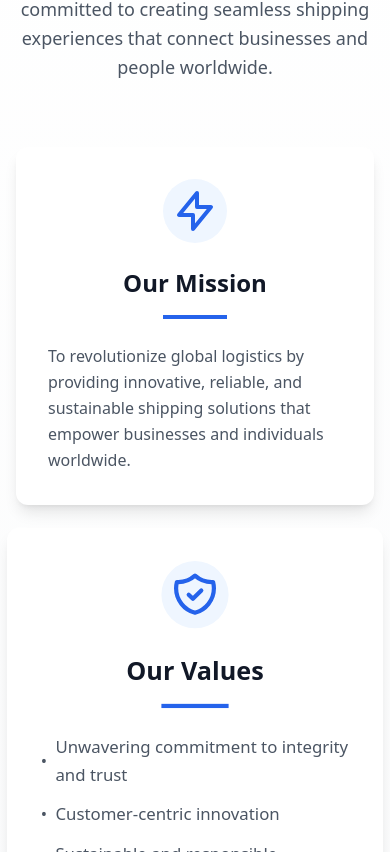
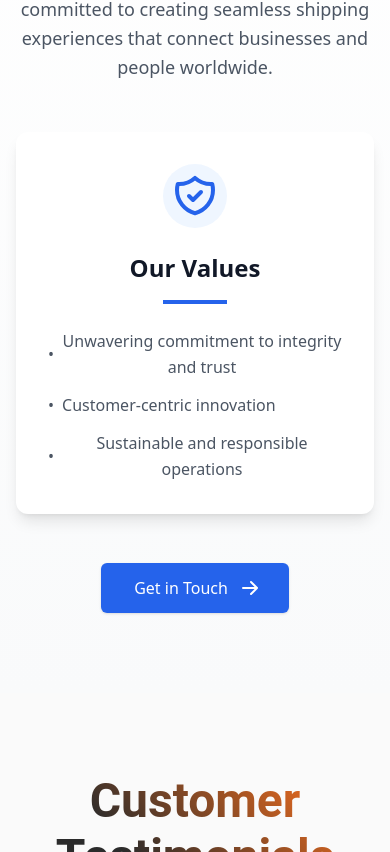
Before and after one commit to CarryEthiopia/TemporaryFrontend, a React (Vite) app: page / in a window 390 px wide. Shown: the part 5072-5924 px from the top of the page. Built offline with nearby package versions, Linux system fonts and the light colour scheme.

Commit message:
Add:Question layouts and Updae:About section

```diff
--- a/src/components/About/About.jsx
+++ b/src/components/About/About.jsx
@@ -15,13 +15,17 @@ const About = () => {
           <div className="w-24 h-1 bg-blue-600 mx-auto my-6"></div>
           <p className="mt-8 max-w-3xl mx-auto text-lg text-gray-600 leading-relaxed">
             Transforming global logistics through innovation and reliability.
-            We're committed to creating seamless shipping experiences that connect
-            businesses and people worldwide.
+            We're committed to creating seamless shipping experiences that
+            connect businesses and people worldwide.
           </p>
         </div>
 
         {/* Our Component */}
-        <Our />
+        <div className="mb-60 mt-60">
+          {" "}
+          {/* Add margin for spacing */}
+          <Our />
+        </div>
 
         {/* CTA Section */}
         <div className="mt-20 text-center">
--- a/src/components/About/Our.jsx
+++ b/src/components/About/Our.jsx
@@ -1,6 +1,6 @@
-
 // src/components/Our.jsx
 import React, { useState, useEffect } from "react";
+import { motion, AnimatePresence } from "framer-motion";
 
 const Our = () => {
   const [currentSection, setCurrentSection] = useState(0);
@@ -9,32 +9,52 @@ const Our = () => {
     {
       title: "Our Mission",
       icon: (
-        <svg className="w-12 h-12 text-blue-600" fill="none" stroke="currentColor" viewBox="0 0 24 24">
-          <path strokeLinecap="round" strokeLinejoin="round" strokeWidth="2" d="M13 10V3L4 14h7v7l9-11h-7z" />
+        <svg
+          className="w-12 h-12 text-blue-600"
+          fill="none"
+          stroke="currentColor"
+          viewBox="0 0 24 24"
+        >
+          <path
+            strokeLinecap="round"
+            strokeLinejoin="round"
+            strokeWidth="2"
+            d="M13 10V3L4 14h7v7l9-11h-7z"
+          />
         </svg>
       ),
-      content: "To revolutionize global logistics by providing innovative, reliable, and sustainable shipping solutions that empower businesses and individuals worldwide.",
+      content:
+        "To revolutionize global logistics by providing innovative, reliable, and sustainable shipping solutions that empower businesses and individuals worldwide.",
     },
     {
       title: "Our Values",
       icon: (
-        <svg className="w-12 h-12 text-blue-600" fill="none" stroke="currentColor" viewBox="0 0 24 24">
-          <path strokeLinecap="round" strokeLinejoin="round" strokeWidth="2" d="M9 12l2 2 4-4m5.618-4.016A11.955 11.955 0 0112 2.944a11.955 11.955 0 01-8.618 3.04A12.02 12.02 0 003 9c0 5.591 3.824 10.29 9 11.622 5.176-1.332 9-6.03 9-11.622 0-1.042-.133-2.052-.382-3.016z" />
+        <svg
+          className="w-12 h-12 text-blue-600"
+          fill="none"
+          stroke="currentColor"
+          viewBox="0 0 24 24"
+        >
+          <path
+            strokeLinecap="round"
+            strokeLinejoin="round"
+            strokeWidth="2"
+            d="M9 12l2 2 4-4m5.618-4.016A11.955 11.955 0 0112 2.944a11.955 11.955 0 01-8.618 3.04A12.02 12.02 0 003 9c0 5.591 3.824 10.29 9 11.622 5.176-1.332 9-6.03 9-11.622 0-1.042-.133-2.052-.382-3.016z"
+          />
         </svg>
       ),
       content: (
         <ul className="space-y-3">
           <li className="flex items-center">
-            <span className="mr-2">•</span>
-            Unwavering commitment to integrity and trust
+            <span className="mr-2">•</span> Unwavering commitment to integrity
+            and trust
           </li>
           <li className="flex items-center">
-            <span className="mr-2">•</span>
-            Customer-centric innovation
+            <span className="mr-2">•</span> Customer-centric innovation
           </li>
           <li className="flex items-center">
-            <span className="mr-2">•</span>
-            Sustainable and responsible operations
+            <span className="mr-2">•</span> Sustainable and responsible
+            operations
           </li>
         </ul>
       ),
@@ -42,12 +62,28 @@ const Our = () => {
     {
       title: "Our Vision",
       icon: (
-        <svg className="w-12 h-12 text-blue-600" fill="none" stroke="currentColor" viewBox="0 0 24 24">
-          <path strokeLinecap="round" strokeLinejoin="round" strokeWidth="2" d="M15 12a3 3 0 11-6 0 3 3 0 016 0z" />
-          <path strokeLinecap="round" strokeLinejoin="round" strokeWidth="2" d="M2.458 12C3.732 7.943 7.523 5 12 5c4.478 0 8.268 2.943 9.542 7-1.274 4.057-5.064 7-9.542 7-4.477 0-8.268-2.943-9.542-7z" />
+        <svg
+          className="w-12 h-12 text-blue-600"
+          fill="none"
+          stroke="currentColor"
+          viewBox="0 0 24 24"
+        >
+          <path
+            strokeLinecap="round"
+            strokeLinejoin="round"
+            strokeWidth="2"
+            d="M15 12a3 3 0 11-6 0 3 3 0 016 0z"
+          />
+          <path
+            strokeLinecap="round"
+            strokeLinejoin="round"
+            strokeWidth="2"
+            d="M2.458 12C3.732 7.943 7.523 5 12 5c4.478 0 8.268 2.943 9.542 7-1.274 4.057-5.064 7-9.542 7-4.477 0-8.268-2.943-9.542-7z"
+          />
         </svg>
       ),
-      content: "To be the global benchmark for logistics excellence, connecting communities and driving economic growth through innovative shipping solutions.",
+      content:
+        "To be the global benchmark for logistics excellence, connecting communities and driving economic growth through innovative shipping solutions.",
     },
   ];
 
@@ -58,31 +94,54 @@ const Our = () => {
     return () => clearInterval(interval);
   }, []);
 
+  const variants = [
+    {
+      initial: { x: -300, opacity: 0 },
+      animate: { x: 0, opacity: 1 },
+      exit: { x: 300, opacity: 0 },
+    }, // From left
+    {
+      initial: { y: -300, opacity: 0 },
+      animate: { y: 0, opacity: 1 },
+      exit: { y: 300, opacity: 0 },
+    }, // From top
+    {
+      initial: { x: 300, opacity: 0 },
+      animate: { x: 0, opacity: 1 },
+      exit: { x: -300, opacity: 0 },
+    }, // From right
+  ];
+
   return (
-    <div className="grid grid-cols-1 md:grid-cols-3 gap-8">
-      {sections.map((section, index) => (
-        <div
+    <div className="relative w-full h-full flex items-center justify-center">
+      <AnimatePresence mode="wait">
+        {sections.map(
+          (section, index) =>
+            index === currentSection && (
+              <motion.div
                 key={index}
-          className={`transform transition-all duration-700 ease-in-out
-            ${index === currentSection ? 'scale-105' : 'scale-100'}
-          `}
+                initial={variants[index].initial}
+                animate={variants[index].animate}
+                exit={variants[index].exit}
+                transition={{ duration: 0.8 }}
+                className="absolute w-full max-w-md p-8 bg-white rounded-xl shadow-lg"
               >
-          <div className="h-full bg-white rounded-xl shadow-lg overflow-hidden hover:shadow-2xl transition-shadow duration-300">
-            <div className="p-8">
-              <div className="flex items-center justify-center h-16 w-16 rounded-full bg-blue-50 mx-auto mb-6">
+                <div className="flex flex-col items-center">
+                  <div className="h-16 w-16 rounded-full bg-blue-50 flex items-center justify-center mb-6">
                     {section.icon}
                   </div>
-              <h3 className="text-2xl font-bold text-center text-gray-900 mb-4">
+                  <h3 className="text-2xl font-bold text-gray-900 mb-4">
                     {section.title}
                   </h3>
-              <div className="w-16 h-1 bg-blue-600 mx-auto mb-6"></div>
-              <div className="text-gray-600 leading-relaxed">
+                  <div className="w-16 h-1 bg-blue-600 mb-6" />
+                  <div className="text-gray-600 leading-relaxed text-center">
                     {section.content}
                   </div>
                 </div>
-          </div>
-        </div>
-      ))}
+              </motion.div>
+            )
+        )}
+      </AnimatePresence>
     </div>
   );
 };
--- /dev/null
+++ b/src/components/Question/Explanation.jsx
@@ -0,0 +1,152 @@
+import React, { useState } from "react";
+import { Message, ExpandMore, ExpandLess } from "@mui/icons-material";
+
+const Explanation = () => {
+  const [openQuestion, setOpenQuestion] = useState(null);
+
+  const handleToggle = (id) => {
+    setOpenQuestion(openQuestion === id ? null : id);
+  };
+
+  const sections = [
+    {
+      title: "General",
+      questions: [
+        {
+          id: 1,
+          question: "What is Carry Ethiopia?",
+          answer:
+            "Carry Ethiopia is a platform that connects senders with travelers to ensure safe and reliable delivery of items.",
+        },
+        {
+          id: 2,
+          question: "How can I send a Package?",
+          answer:
+            "You can send a package by posting your delivery needs on our platform, and a traveler will accept your request.",
+        },
+        {
+          id: 3,
+          question: "What happens if my package gets lost?",
+          answer:
+            "Carry Ethiopia has protocols in place to address lost packages, ensuring compensation or resolution.",
+        },
+      ],
+    },
+    {
+      title: "For Travelers",
+      questions: [
+        {
+          id: 4,
+          question: "How do I earn while traveling?",
+          answer:
+            "Travelers earn by delivering packages for senders based on agreed-upon rates.",
+        },
+        {
+          id: 5,
+          question: "How do I become a verified traveler?",
+          answer:
+            "You can become a verified traveler by completing our verification process, which includes ID checks.",
+        },
+      ],
+    },
+    {
+      title: "Safety & Security",
+      questions: [
+        {
+          id: 6,
+          question: "Is my package safe with the traveler?",
+          answer:
+            "Yes, we verify all travelers to ensure the safety and security of your packages.",
+        },
+        {
+          id: 7,
+          question: "What destinations can I send packages to?",
+          answer:
+            "You can send packages to any destination supported by our travelers' routes.",
+        },
+      ],
+    },
+    {
+      title: "Pricing & Payments",
+      questions: [
+        {
+          id: 8,
+          question: "How much does it cost to send a package?",
+          answer:
+            "The cost of sending a package varies based on its size, weight, and destination.",
+        },
+        {
+          id: 9,
+          question: "What payment methods do you accept?",
+          answer:
+            "We accept various payment methods, including credit cards and mobile payments.",
+        },
+        {
+          id: 10,
+          question: "Are there size or weight restrictions for packages?",
+          answer:
+            "Yes, size and weight restrictions depend on the traveler's capacity and route.",
+        },
+      ],
+    },
+  ];
+
+  return (
+    <div className="grid grid-cols-1 md:grid-cols-2 gap-8 mt-8 px-4 max-w-5xl mx-auto">
+      {sections.map((section, sectionIndex) => (
+        <div
+          key={sectionIndex}
+          className="p-6 bg-white shadow-lg rounded-2xl hover:shadow-2xl transition-shadow duration-300"
+        >
+          <div className="flex items-center mb-4">
+            <Message className="text-orange-600" />
+            <h3 className="ml-2 text-lg font-bold text-gray-800">
+              {section.title}
+            </h3>
+          </div>
+
+          {section.questions.map((q) => (
+            <div key={q.id} className="mb-4">
+              <div
+                className="flex items-center justify-between cursor-pointer"
+                onClick={() => handleToggle(q.id)}
+              >
+                <p
+                  className={`text-gray-800 font-semibold hover:text-orange-600 transition-colors duration-200 ${
+                    openQuestion === q.id ? "text-orange-600" : ""
+                  }`}
+                >
+                  {q.question}
+                </p>
+                {openQuestion === q.id ? (
+                  <ExpandLess className="text-orange-600" />
+                ) : (
+                  <ExpandMore className="text-gray-800" />
+                )}
+              </div>
+              {openQuestion === q.id && (
+                <div className="mt-2 text-gray-600">
+                  <p>{q.answer}</p>
+                </div>
+              )}
+              <hr className="mt-4 border-t border-gray-300" />
+            </div>
+          ))}
+        </div>
+      ))}
+
+      {/* CTA Section */}
+      <div className="col-span-1 flex flex-col items-center mt-12">
+        <p className="text-lg text-gray-800 mb-4">
+          Still have questions? We're here to help.
+        </p>
+        <button className="flex items-center justify-center mx-auto px-6 py-3 text-white bg-[#08094b] rounded-full shadow-md hover:bg-[#060741] transition-all duration-300">
+          <Message className="mr-3" />
+          Contact Support
+        </button>
+      </div>
+    </div>
+  );
+};
+
+export default Explanation;
--- a/src/pages/Landingpage.jsx
+++ b/src/pages/Landingpage.jsx
@@ -9,6 +9,7 @@ import Howitworks from "../components/HowitWork/Howitwork";
 import WhatWeOffer from "../components/WhatWeOffer";
 import Team from "../components/Team";
 import Testimony from "../components/Testimony";
+import Question from "../components/Question/Questions";
 
 const LandingPage = () => {
   const [activeSection, setActiveSection] = useState("home");
@@ -25,6 +26,7 @@ const LandingPage = () => {
       <Team />
       <About /> {/* Use the About component here */}
       <Testimony/>
+      <Question/>
       {/* <Footer /> */}
     </div>
   );
```
Also changed, not shown: src/components/Question/Questions.jsx (added, +25 -0 lines). Lines whose indentation alone changed are shown as unchanged.
